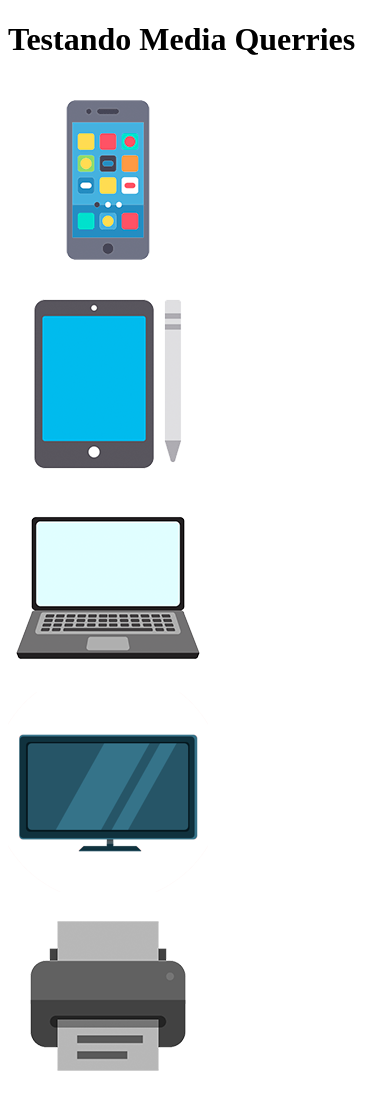
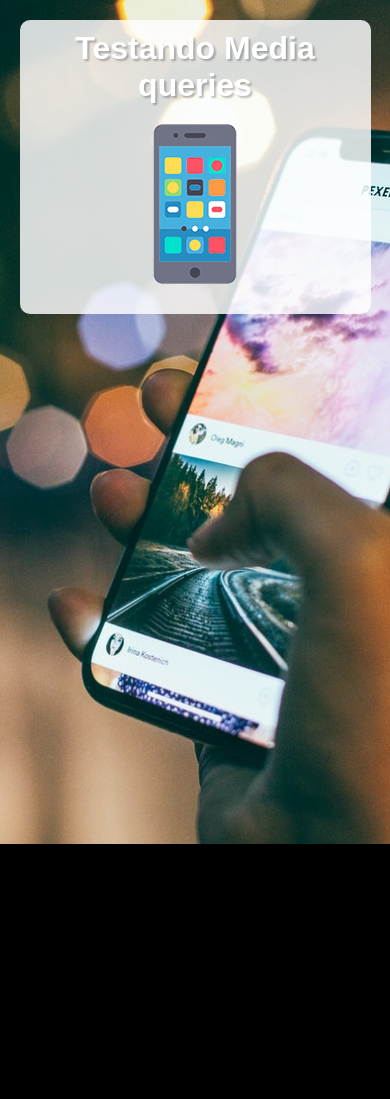
Before and after one commit to raulfliegner/html-css, a plain HTML site: page exercicios/ex026/mq04/index.html in a window 390 px wide. After the commit the page ends 844 px from the top, so only its background shows below. Drawn offline with Linux system fonts and the light colour scheme.

Commit message:
exercícios mobile first

```diff
--- a/exercicios/ex026/mq03/estilos/style.css
+++ b/exercicios/ex026/mq03/estilos/style.css
@@ -7,7 +7,7 @@
         margin: 0;
     }
 
-    body, html {
+    body {
         background-color: #233EFF;
         width: 100vw;
         height: 100vh;
@@ -21,8 +21,8 @@
 }
 
 /* Configurações para retrato */
-@media screen and (orientatiom: portrait) {
-    body, html {
+@media screen and (orientation: portrait) {
+    body {
         background-image: url(../imagens/cev-portrait.jpg);
         background-repeat: no-repeat;
         background-position: center center;
--- /dev/null
+++ b/exercicios/ex026/mq04/estilos/media-query.css
@@ -0,0 +1,56 @@
+@charset "UTF-8";
+
+/* Todas as demais midias */
+
+/*
+Telas pequenas: até 600px
+Celular: 600px até 768px
+Tablet: 768px até 992px
+Desktop: 992px até 1200px
+Telas grandes: acima de 1200px
+*/
+
+/* Impressora */
+@media print {
+    body {
+        background-image: url(../imagens/back-print.jpg);
+    }
+    #phone {display: none;}
+    #print {display: block;}
+
+    main {
+        border: 1px solid black;
+    }
+
+    main h1 {
+        text-shadow: none;
+        color: black;
+    }
+}
+
+/* Tablet */
+@media screen and (min-width:768px) and (max-width:992px) {
+    body {
+        background-image: url(../imagens/back-tablet.jpg);
+    }
+    #phone {display:none;}
+    #tablet {display:block;}
+}
+
+/* Desktop */
+@media screen and (min-width:992px) and (max-width:1200px) {
+    body {
+        background-image: url(../imagens/back-pc.jpg);
+    }
+    #phone {display: none;}
+    #pc {display: block;}
+}
+
+/* Telas Grandes */
+@media screen and (min-width:1200px) {
+    body {
+        background-image: url(../imagens/back-tv.jpg);
+    }
+    #phone {display: none;}
+    #tv {display: block;}
+}
--- a/exercicios/ex026/mq04/estilos/style.css
+++ b/exercicios/ex026/mq04/estilos/style.css
@@ -1,3 +1,48 @@
 @charset "UTF-8";
 
-/* Configurações gerais */
+/* Versão Mobile first */
+
+* {
+    font-family: Arial, Helvetica, sans-serif;
+    font-size: 1em;
+    padding: 0;
+    margin: 0;
+    box-sizing: border-box;
+}
+
+html {
+    height: 100vh;
+}
+
+body {
+    background: black url(../imagens/back-phone.jpg) no-repeat;
+    background-size: cover;
+    background-position: center center;
+}
+
+main {
+    background-color: rgba(255, 255, 255, 0.822);
+    width: 90vw;
+    margin: auto;
+    margin-top: 20px;
+    padding: 10px;
+    border-radius: 10px;
+}
+
+h1 {
+    text-align: center;
+    color: white;
+    text-shadow: 2px 2px 2px rgba(0, 0, 0, 0.26);
+    font-size: 2em;
+}
+
+img {
+    display: block;
+    margin: auto;
+}
+
+#print {display:none;}
+#phone {display:block;}
+#tablet {display:none;}
+#pc {display:none;}
+#tv {display:none;}
--- a/exercicios/ex026/mq04/index.html
+++ b/exercicios/ex026/mq04/index.html
@@ -3,18 +3,18 @@
 <head>
     <meta charset="UTF-8">
     <meta name="viewport" content="width=device-width, initial-scale=1.0">
-    <title>Media Querry</title>
+    <title>Media Query</title>
     <link rel="stylesheet" href="estilos/style.css" media="all">
-    <link rel="stylesheet" href="mediaquery.css">
+    <link rel="stylesheet" href="estilos/media-query.css">
 </head>
 <body>
     <main>
-        <h1>Testando Media Querries</h1>
-        <img src="imagens/icon-phone.png" alt="Acessando via smartphone">
-        <img src="imagens/icon-tablet.png" alt="Acessando via tablet">
-        <img src="imagens/icon-pc.png" alt="Acessando via computador">
-        <img src="imagens/icon-tv.png" alt="Acessando via televisão">
-        <img src="imagens/icon-print.png" alt="Versão para impressoras">
+        <h1>Testando Media queries</h1>
+        <img id="print" src="imagens/icon-print.png" alt="Impressão">
+        <img id="phone" src="imagens/icon-phone.png" alt="Telefone">
+        <img id="tablet" src="imagens/icon-tablet.png" alt="Tablet">
+        <img id="pc" src="imagens/icon-pc.png" alt="Computador">
+        <img id="tv" src="imagens/icon-tv.png" alt="Televisão">
     </main>
 </body>
 </html>
--- a/exercicios/ex026/mq04/mediaquery.css
+++ /dev/null
@@ -1,5 +0,0 @@
-@charset "UTF-8";
-
-/* Versão Mobile First */
-
-@media screen()
```
